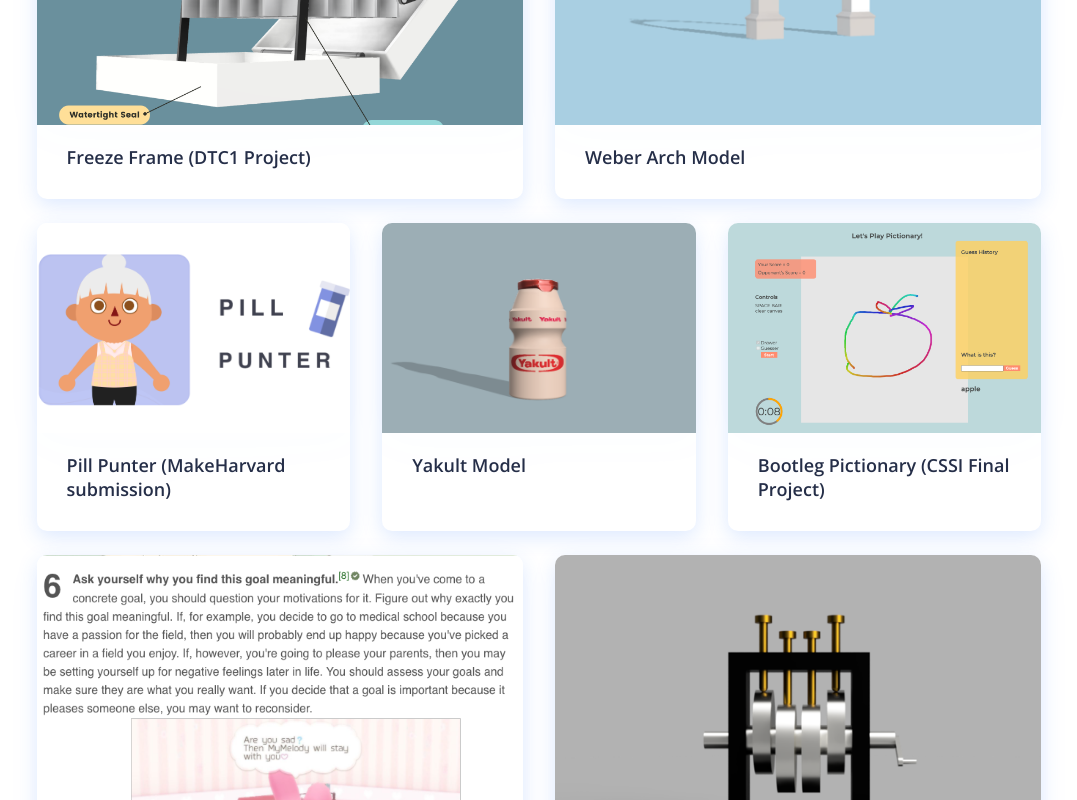
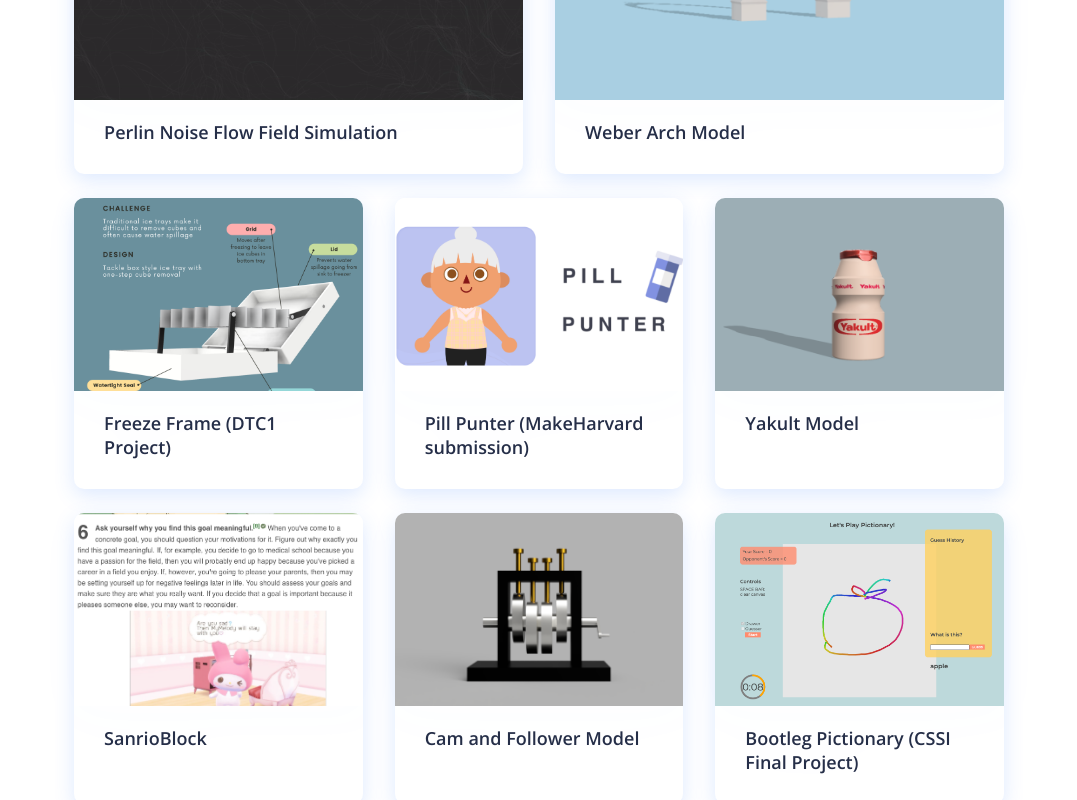
Before and after one commit to izo0619/izo0619.github.io, a React (Create React App) app: page /#/projects in a window 1280 px wide. Shown: the part 440-1240 px from the top of the page, without its empty margins (101-1178 px from the left). Built offline with nearby package versions, Linux system fonts and the light colour scheme; a web font is replaced by a local one.

Commit message:
edited projects

```diff
--- a/src/components/Cards.js
+++ b/src/components/Cards.js
@@ -8,6 +8,7 @@ import yakultcad from '../images/yakultcad.png'
 import bootlegpictionary from '../images/bootlegpictionary.png'
 import sanrioblock from '../images/sanrioblock.png'
 import camandfollower from '../images/camandfollower.png'
+import perlinnoise from '../images/perlinnoise.gif'
 
 function Cards() {
   return (
@@ -17,10 +18,10 @@ function Cards() {
         <div className='cards__wrapper'>
           <ul className='cards__items'>
             <CardItem
-              src={freezeframe}
-              text='Freeze Frame (DTC1 Project)'
-              path='https://drive.google.com/file/d/14vTao-ZU2BSOTzJ6al69Hzr1mBf1AEZ5/view?usp=sharing'
-            />
+                src={perlinnoise}
+                text='Perlin Noise Flow Field Simulation'
+                path='https://github.com/izo0619/perlin-noise-flow-field'
+              />
             <CardItem
               src={nuarchcad}
               text='Weber Arch Model'
@@ -28,6 +29,11 @@ function Cards() {
             />
           </ul>
           <ul className='cards__items'>
+            <CardItem
+              src={freezeframe}
+              text='Freeze Frame (DTC1 Project)'
+              path='https://drive.google.com/file/d/14vTao-ZU2BSOTzJ6al69Hzr1mBf1AEZ5/view?usp=sharing'
+            />
             <CardItem
               src={pillpunter}
               text='Pill Punter (MakeHarvard submission)'
@@ -37,11 +43,6 @@ function Cards() {
               src={yakultcad}
               text='Yakult Model'
               path='https://grabcad.com/library/babey-yakult-1'
-            />
-            <CardItem
-              src={bootlegpictionary}
-              text='Bootleg Pictionary (CSSI Final Project)'
-              path='https://github.com/izo0619/cssifinalproject'
             />
           </ul>
           <ul className='cards__items'>
@@ -55,6 +56,11 @@ function Cards() {
               text='Cam and Follower Model'
               path='https://grabcad.com/library/cam-follower-32'
             />
+            <CardItem
+              src={bootlegpictionary}
+              text='Bootleg Pictionary (CSSI Final Project)'
+              path='https://github.com/izo0619/cssifinalproject'
+            />
           </ul>
         </div>
       </div>
```
Also changed, not shown: public/images/perlinnoise.gif (added), src/images/perlinnoise.gif (added).
